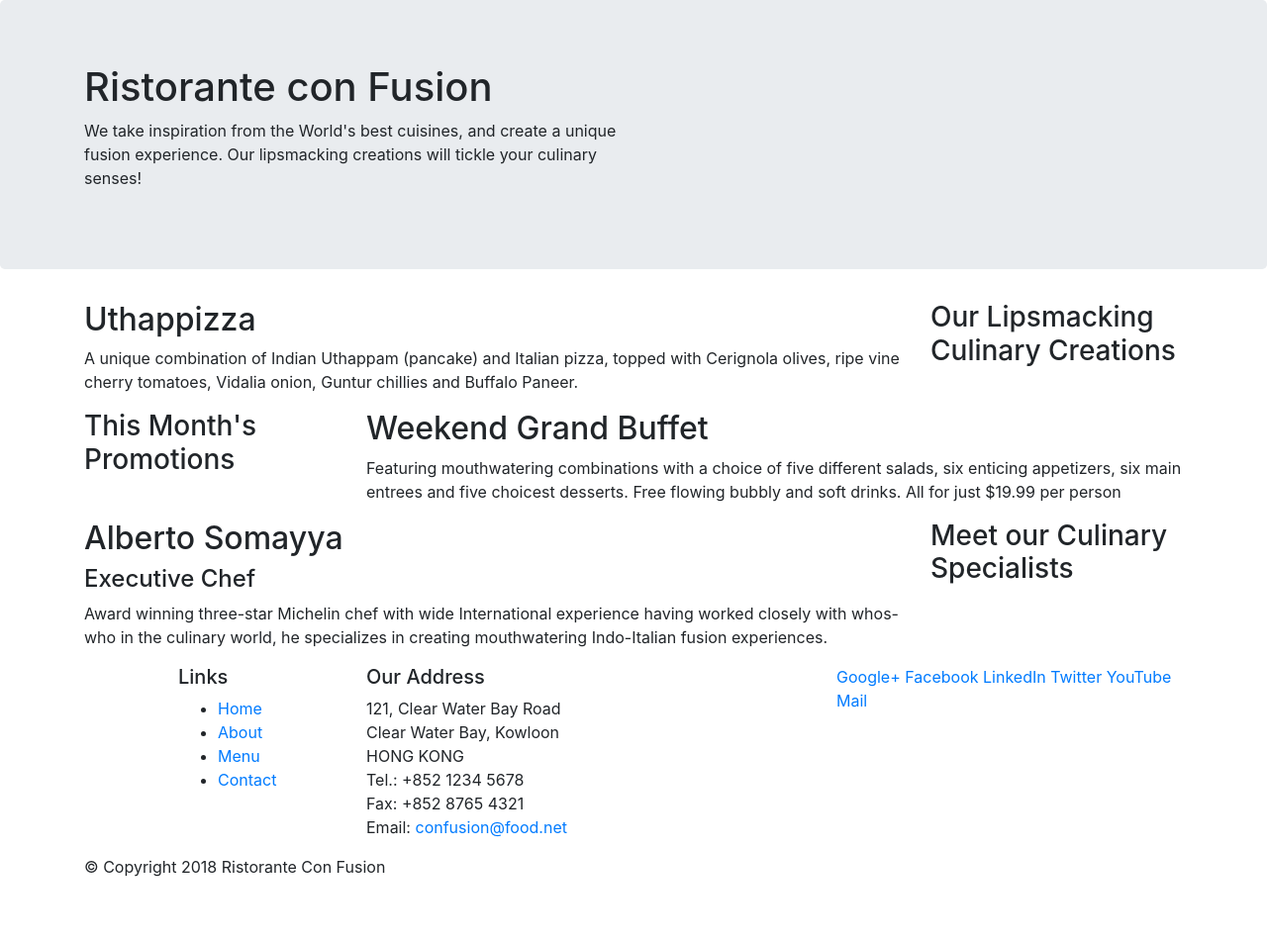
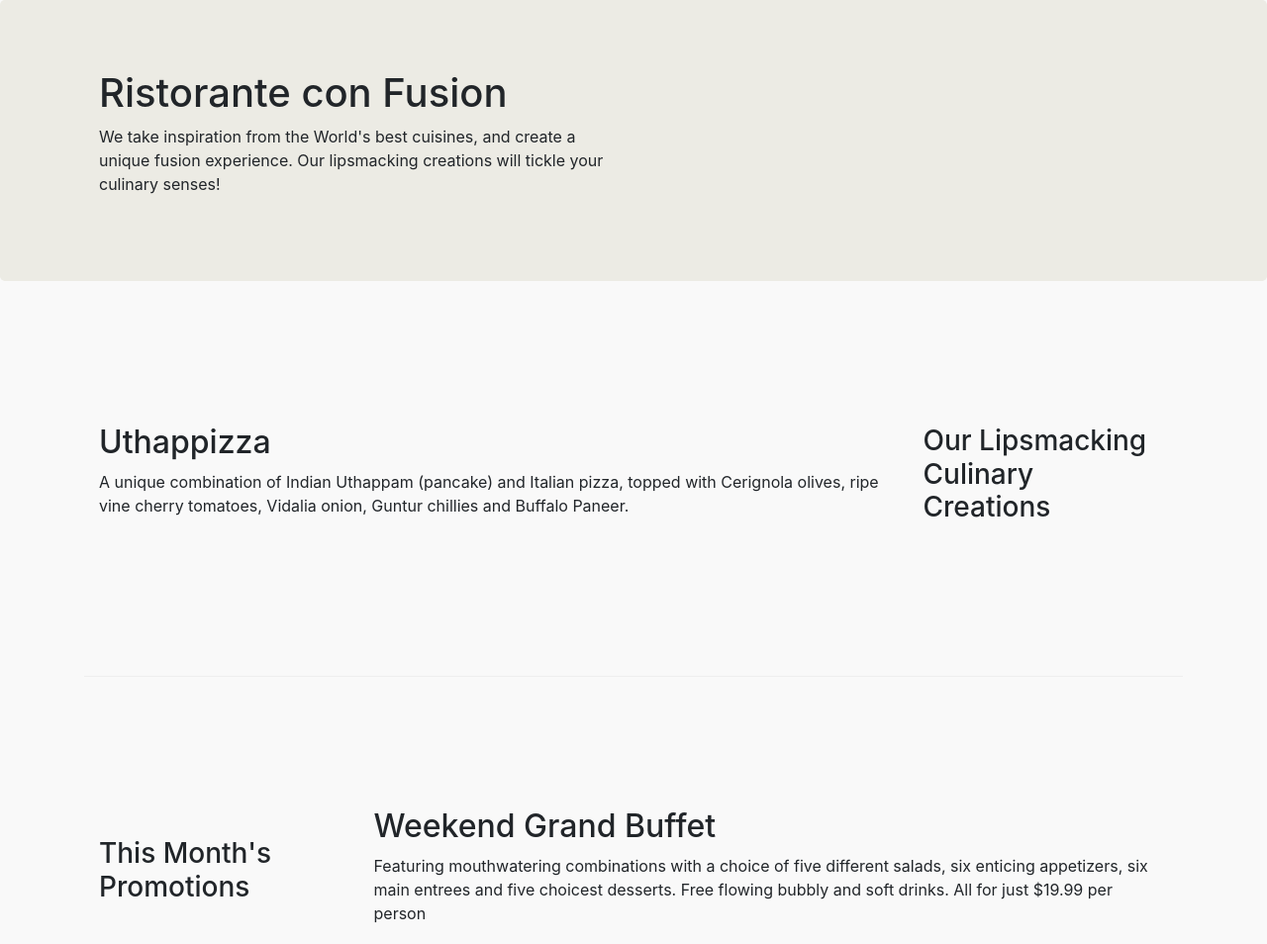
Before and after one commit to m-nny/conFusion, a website: page index.html in a window 1280 px wide. Shown: the top 954 px of the page at 99% size. Before the commit the page ends 904 px from the top, so only its background shows below. Drawn offline with nearby package versions, Linux system fonts and the light colour scheme.

Commit message:
Bootstrap Grid Part 2

```diff
--- /dev/null
+++ b/css/styles.css
@@ -0,0 +1,34 @@
+.row-header {
+  margin: 0px auto;
+  padding: 0px;
+}
+
+.row-content {
+  margin: 0px auto;
+  padding: 50px 0px 50px 0px;
+  border-bottom: 1px ridge;
+  min-height: 400px;
+}
+
+.footer {
+  background-color: #ECEBE4;
+  margin: 0px auto;
+  padding: 20px 0px 20px 0px;
+}
+
+.jumbotron {
+  padding: 70px 30px 70px 30px;
+  margin: 0px auto;
+  background: #ECEBE4;
+  /* color: floralwhite; */
+}
+
+address {
+  font-size: 80%;
+  margin: 0px;
+  color: #0f0f0f;
+}
+
+body {
+  background-color: #F9F9F9;
+}
--- a/index.html
+++ b/index.html
@@ -10,6 +10,8 @@
   <!-- Bootstrap CSS -->
   <link rel="stylesheet" href="node_modules/bootstrap/dist/css/bootstrap.min.css">
 
+  <link rel="stylesheet" href="css/styles.css">
+
   <title>Ristorante Con Fusion</title>
 </head>
 
@@ -17,7 +19,7 @@
 
   <header class="jumbotron">
     <div class="container">
-      <div class="row">
+      <div class="row row-header">
         <div class="col-12 col-sm-6">
           <h1>Ristorante con Fusion</h1>
           <p>We take inspiration from the World's best cuisines, and create a unique fusion experience. Our
@@ -30,7 +32,7 @@
   </header>
 
   <div class="container">
-    <div class="row">
+    <div class="row row-content align-items-center">
       <div class="col-12 col-sm-4 order-sm-last col-md-3">
         <h3>Our Lipsmacking Culinary Creations</h3>
       </div>
@@ -42,7 +44,7 @@
     </div>
 
 
-    <div class="row">
+    <div class="row row-content align-items-center">
       <div class="col-12 col-sm-4 col-md-3">
         <h3>This Month's Promotions</h3>
       </div>
@@ -54,7 +56,7 @@
       </div>
     </div>
 
-    <div class="row">
+    <div class="row row-content align-items-center">
       <div class="col-12 col-sm-4 order-sm-last col-md-3">
         <h3>Meet our Culinary Specialists</h3>
       </div>
@@ -68,12 +70,12 @@
     </div>
   </div>
 
-  <footer>
+  <footer class="footer">
     <div class="container">
       <div class="row">
         <div class="col-4 offset-1 col-sm-2">
           <h5>Links</h5>
-          <ul>
+          <ul class="list-unstyled">
             <li><a href="#">Home</a></li>
             <li><a href="#">About</a></li>
             <li><a href="#">Menu</a></li>
@@ -91,8 +93,8 @@
             Email: <a href="mailto:confusion@food.net">confusion@food.net</a>
           </address>
         </div>
-        <div class="col-12 col-sm-4">
-          <div>
+        <div class="col-12 col-sm-4 align-self-center">
+          <div class="text-center">
             <a href="http://google.com/+">Google+</a>
             <a href="http://www.facebook.com/profile.php?id=">Facebook</a>
             <a href="http://www.linkedin.com/in/">LinkedIn</a>
@@ -102,7 +104,7 @@
           </div>
         </div>
       </div>
-      <div class="row">
+      <div class="row justify-content-center">
         <div class="col-auto">
           <p>© Copyright 2018 Ristorante Con Fusion</p>
         </div>
```
